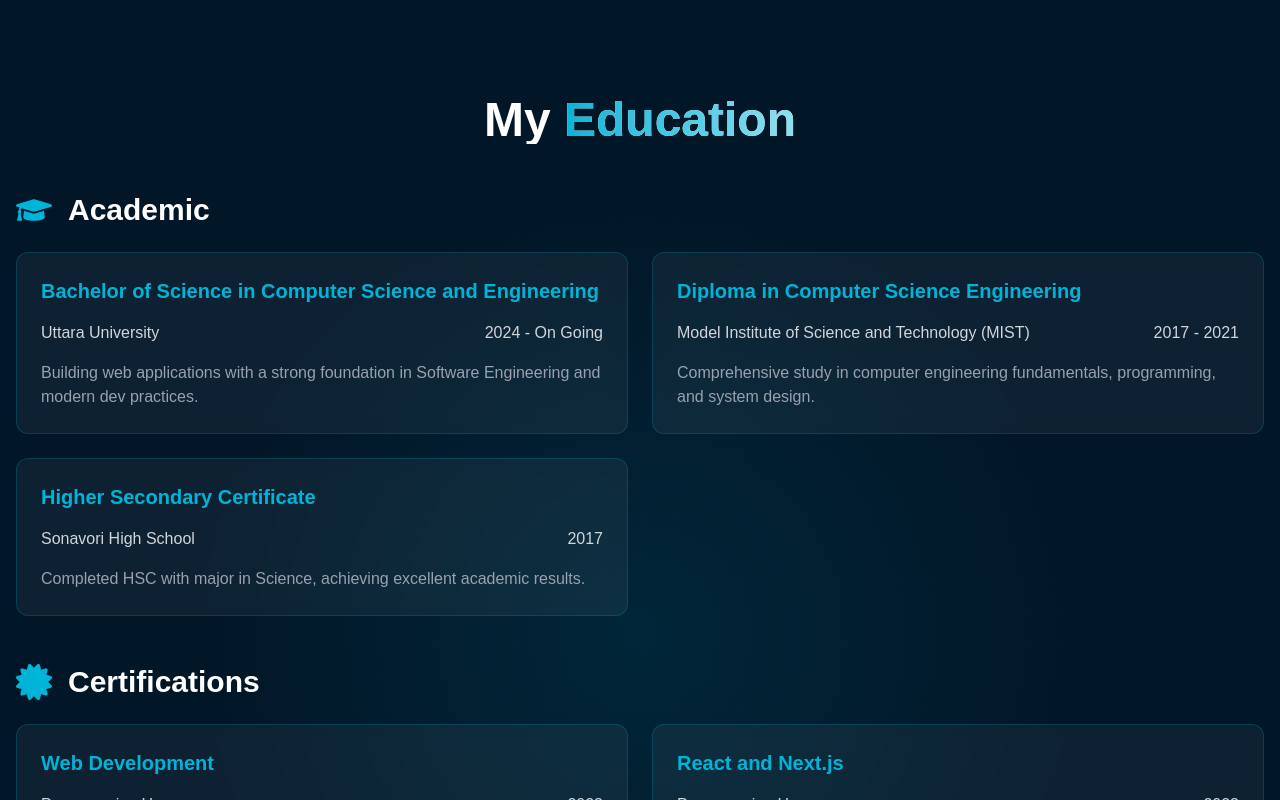
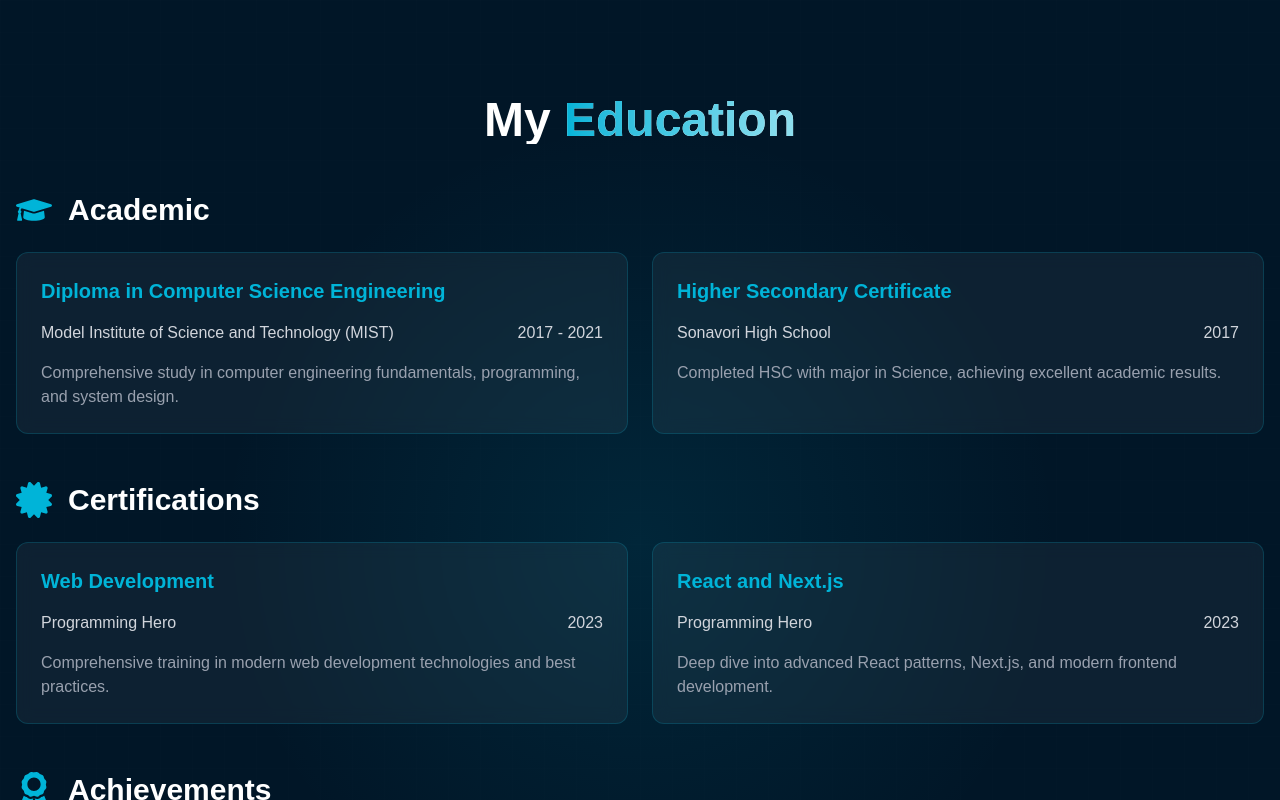
Before and after one commit to DevAsrafulIslam/portfolio, a Next.js app: page /education in a window 1280 px wide. Shown: the top 800 px of the page. Built offline with nearby package versions, Linux system fonts and the light colour scheme.

Commit message:
refactor(education): comment out ongoing academic item for clarity

```diff
--- a/src/app/education/page.jsx
+++ b/src/app/education/page.jsx
@@ -9,12 +9,12 @@ const Education = () => {
       type: "Academic",
       icon: <FaGraduationCap className="text-4xl" />,
       items: [
-        {
-          title: "Bachelor of Science in Computer Science and Engineering",
-          institution: "Uttara University",
-          year: "2024 - On Going",
-          description: "Building web applications with a strong foundation in Software Engineering and modern dev practices."
-        },
+        // {
+        //   title: "Bachelor of Science in Computer Science and Engineering",
+        //   institution: "Uttara University",
+        //   year: "2024 - On Going",
+        //   description: "Building web applications with a strong foundation in Software Engineering and modern dev practices."
+        // },
         {
           title: "Diploma in Computer Science  Engineering",
           institution: "Model Institute of Science and Technology (MIST)",
```
